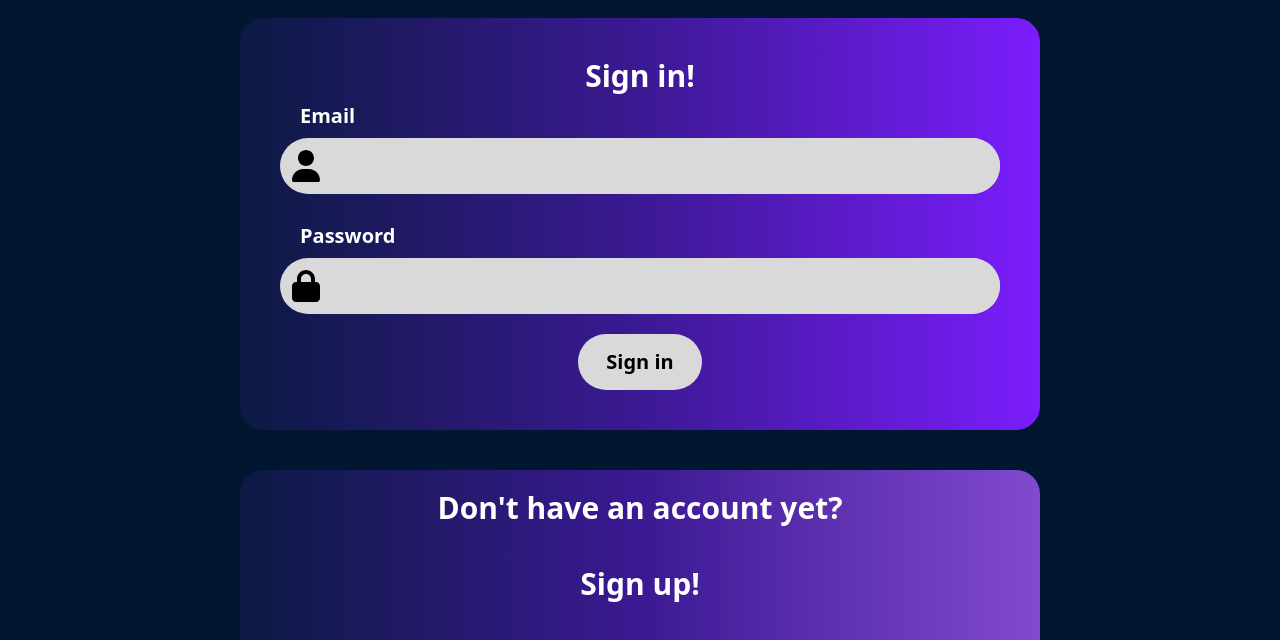
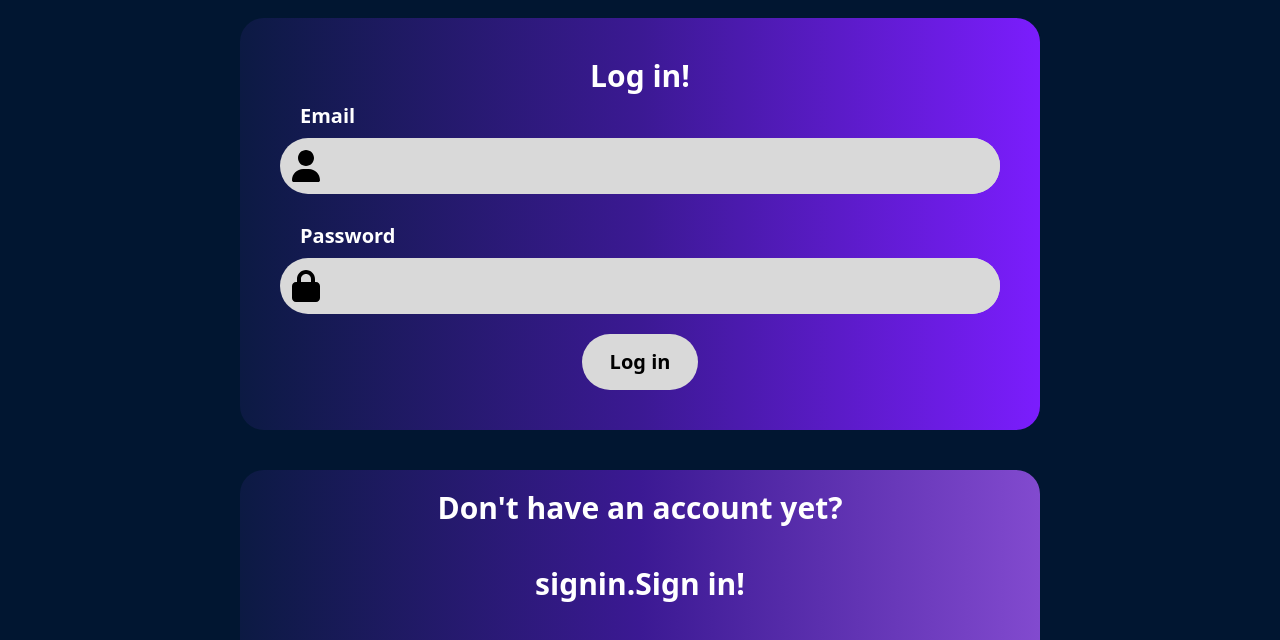
Before and after one commit to No-Country/c8-g58, a React (Vite) app in the folder Night Out/: page /Sign-In in a window 1280 px wide. Shown: the part 206-846 px from the top of the page. Built offline with nearby package versions, Linux system fonts and the light colour scheme; no server answers.

Commit message:
traducciones

```diff
--- a/Night Out/src/components/Feed/Navbar.jsx
+++ b/Night Out/src/components/Feed/Navbar.jsx
@@ -74,7 +74,7 @@ function Navbar() {
                 <>
                   <Link to="/User">
                     <h2 className="pr-10 pl-10 text-3xl mt-2 mb-2 s:text-xl">
-                      User
+                      {t("navbar.User")}
                     </h2>
                   </Link>
                   <span className="bg-black h-0.2 w-full block dark:h-0.2 dark:bg-lineaNavbar"></span>
--- a/Night Out/src/components/Footer.jsx
+++ b/Night Out/src/components/Footer.jsx
@@ -6,7 +6,7 @@ function Footer() {
   return (
     <footer className="text-white flex flex-col items-center justify-evenly ">
       <span className="mt-8 h-0.1 bg-gray w-4/5"></span>
-      <h2 className="font-semibold text-2xl mt-8">Useful Links</h2>
+      <h2 className="font-semibold text-2xl mt-8">{t("footer.Useful Links")}</h2>
       <ul className="list-none flex md:flex-row font-semibold text-2xl mt-10 s:flex-col s:text-center s:text-xl">
         <li className="px-10 s:py-1">
           <a href="#">{t("footer.About us")}</a>
@@ -57,7 +57,7 @@ function Footer() {
           <h2 className="font-semibold text-2xl">{t("footer.Night Out")}</h2>
         </div>
         <h3 className="text-gray font-semibold text-md">
-          {t("footer.© All Rights Reserved")}
+          © All Rights Reserved
         </h3>
       </div>
     </footer>
--- a/Night Out/src/components/Home/HowItWorks/HowItWorks.jsx
+++ b/Night Out/src/components/Home/HowItWorks/HowItWorks.jsx
@@ -6,7 +6,7 @@ function HowItWorks() {
   return (
     <div className="flex flex-col items-center colorBlanco w-full lg:mb-14">
       <h2 className="bg-gradient-to-r from-gradiante1 via-gradiante2 to-gradiante4 rounded-3xl font-bold px-48 py-10 2xl:text-4xl s:px-10 s:text-3xl dark:from-Lgradiante1 dark:via-Lgradiante2 dark:to-Lgradiante4">
-        How it works
+        {t("hiw.How it works")}
       </h2>
       <div className="flex flex-col flex-nowrap justify-around gap-x-44 mt-8 mb-8 s:w-full ">
         <div className="flex md:flex-row justify-evenly items-center s:flex-col">
--- a/Night Out/src/components/Home/SignIn/SignIn.jsx
+++ b/Night Out/src/components/Home/SignIn/SignIn.jsx
@@ -102,7 +102,7 @@ function SignIn() {
       {t("signin.What now?")}
       </h2>
       <div className="bg-gradient-to-r from-gradiante1 via-gradiante2 to-gradiante3 rounded-3xl lg:p-10 flex flex-col justify-evenly items-center lg:w-3/4 mb-10 s:w-full s:p-5 xl:w-1/2 2xl:w-1/3 dark:from-Lgradiante1 dark:via-Lgradiante2 dark:to-Lgradiante3">
-        <h2 className="font-bold text-4xl s:text-2xl md:text-3xl">Sign in!</h2>
+        <h2 className="font-bold text-4xl s:text-2xl md:text-3xl">{t("signin.Log in!")}</h2>
         <form
           className="flex flex-col w-full "
           action=""
@@ -159,7 +159,7 @@ function SignIn() {
         {t("signin.Don't have an account yet?")}
         </h2>
         <h2 className="font-bold text-4xl mb-10 s:text-2xl md:text-3xl">
-        {t("signin.Sign up!")}
+        {t("signin.Sign in!")}
         </h2>
         <button className="bg-gray rounded-full colorNegro h-8 md:text-xl mx-auto p-7 text-center flex justify-center items-center font-bold animate-pulse s:text-lg">
           {user ? (
--- a/Night Out/src/translations/en/global.json
+++ b/Night Out/src/translations/en/global.json
@@ -30,7 +30,8 @@
     "Event" : "Event",
     "Place" : "Place",
     "Search" : "Search",
-    "Others" : "Others"
+    "Others" : "Others",
+    "User" : "User"
   },
   "navbar":{
       "Followers" : "Followers",
@@ -51,6 +52,7 @@
     "test" : "test"
   },
   "hiw":{
+    "How it works" : "How it works",
     "First step" : "First step",
     "Verify your identity" : "Verify your identity",
     "Create your profile" : "Create your profile and get verified to start your journey with Night Out.",
@@ -71,9 +73,10 @@
     "What now?" : "What now?",
     "Email" : "Email",
     "Password" : "Password",
-    "Sign in" : "Sign in",
+    "Sign in" : "Log in",
+    "Log in!" : "Log in!",
     "Don't have an account yet?" : "Don't have an account yet?",
-    "Sign up!" : "Sign up!",
+    "Sign up!" : "Sign in!",
     "Let's go!" : "Let's go!"
 
   },
@@ -103,11 +106,11 @@
   "footer":{
     "About us" : "About us",
     "Team" : "Team",
+    "Useful Links" : "Useful Links",
     "Services" : "Services",
     "Contact Us" : "Contact Us",
     "Subscribe to our newsletter!" : "Subscribe to our newsletter!",
-    "Night Out" : "Night Out",
-    "© All Rights Reserved" : "© All Rights Reserved"
+    "Night Out" : "Night Out"
 
   },
   "header":{
--- a/Night Out/src/translations/es/global.json
+++ b/Night Out/src/translations/es/global.json
@@ -37,7 +37,8 @@
       "Following" : "Seguidos",
       "Settings" : "Configuración",
       "Direct Messages" : "Mensajes Directos",
-      "Log Out" : "Cerrar Sesión"
+      "Log Out" : "Cerrar Sesión",
+      "User" : "Usuario"
   },
   "Post":{
     "name": "Nombre: ",
@@ -51,31 +52,33 @@
     "test": "prueba"
   },
   "hiw":{
+    "How it works" : "Como funciona",
     "First step" : "Primer paso",
     "Verify your identity" : "Verifica tu identidad",
     "Create your profile" : "Crea tu perfil y verificalo para empezar a usar Night Out.",
     "Second step" : "Segundo paso",
     "Set up your profile" : "Configura tu perfil.",
-    "Upload pictures..." : "Subi fotos, contale a la gente sobre vos y postea todos los lugares a los que te gustaria ir.",
+    "Upload pictures..." : "Subí fotos, contale a la gente sobre vos y publica todos los lugares a los que te gustaría ir.",
     "Third step" : "Tercer paso",
     "Connect." : "Conectate.",
-    "Find your next..." : "Descubri tu proxima salida y conoce gente nueva para juntarte.",
+    "Find your next..." : "Descubrí tu próxima salida y conoce gente nueva para juntarte.",
     "Easy, right?" : "Facil, no?"
 
   },
   "introduction":{
     "The new way to make friends" : "La nueva manera de hacer amigos",
-    "Night Out is..." : "Night out es una plataforma pensada para personas que quieren salir, pero no saben con quien."
+    "Night Out is..." : "Night out es una plataforma pensada para personas que quieren salir, pero no saben con quién."
 
   },
 
   "signin":{
-    "What now?" : "Y ahora que?",
+    "What now?" : "Ahora que?",
     "Email" : "Email",
     "Password" : "Contraseña",
-    "Sign in" : "Ingresa",
+    "Sign in" : "Iniciar",
+    "Log in!" : "Inicia sesión!",
     "Don't have an account yet?" : "Aun no tenes una cuenta?",
-    "Sign up!" : "Registrate!",
+    "Sign in!" : "Registrate!",
     "Let's go!" : "Vamos!"
 
   },
@@ -105,11 +108,11 @@
   "footer":{
     "About us" : "Acerca de nosotros",
     "Team" : "Nuestro equipo",
+    "Useful Links" : "Enlaces utiles",
     "Services" : "Servicios",
     "Contact Us" : "Contacto",
-    "Subscribe to our newsletter!" : "suscribite a nuestro newsletter!",
-    "Night Out" : "Night Out",
-    "© All Rights Reserved" : "© Todos los derechos reservados"
+    "Subscribe to our newsletter!" : "Suscribite a para recibir noticias!",
+    "Night Out" : "Night Out"
 
   },
   "header":{
```
